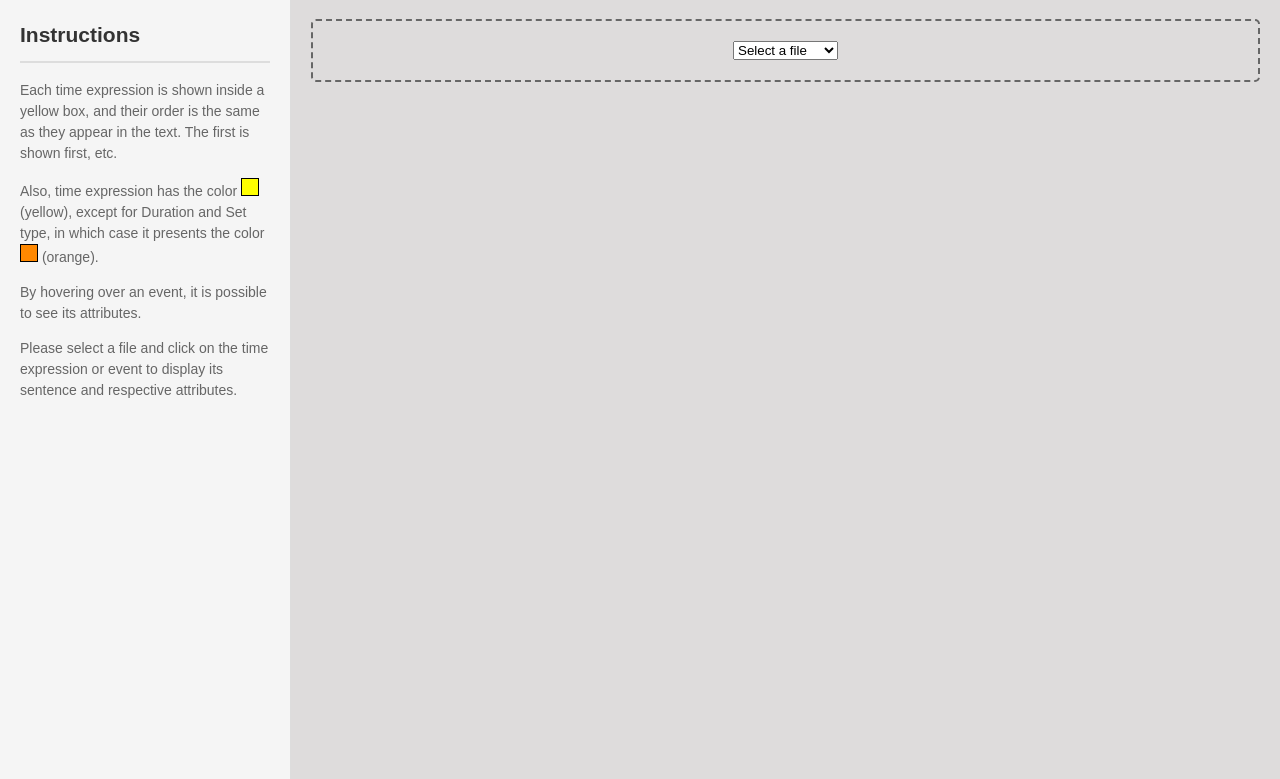
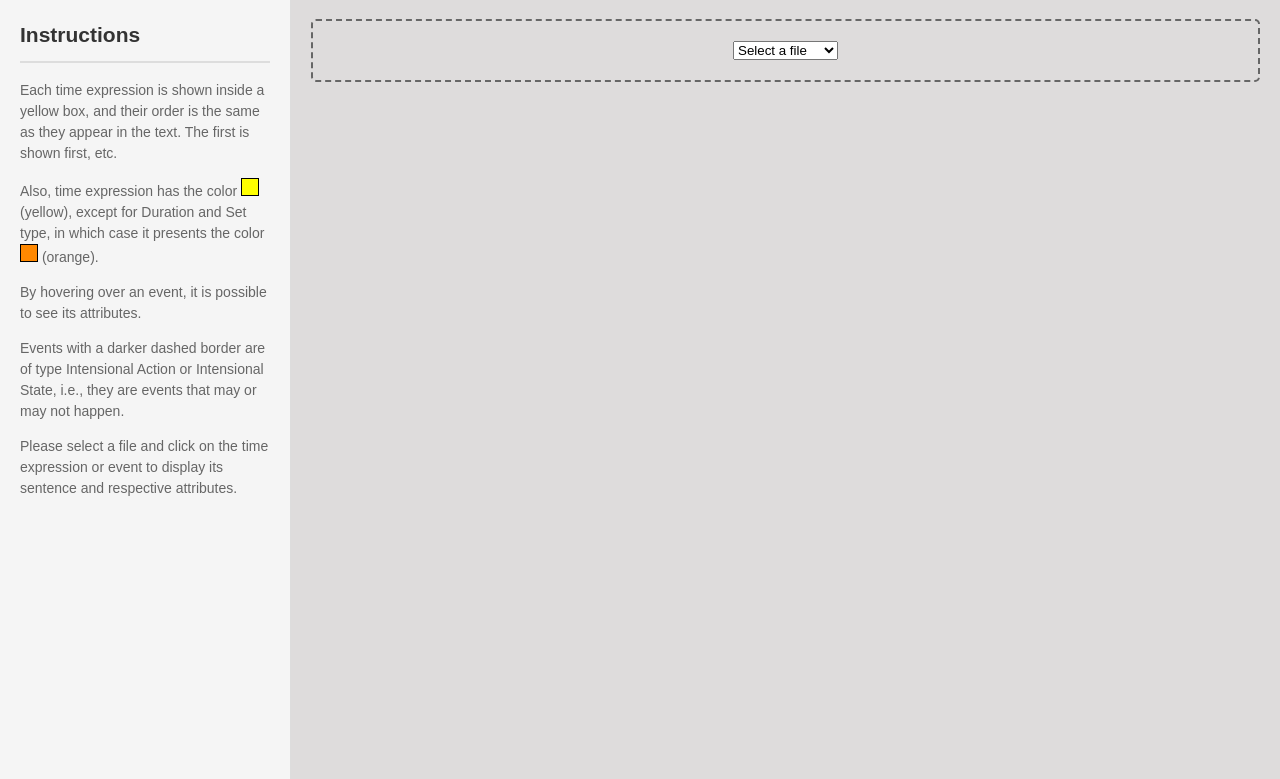
Before and after one commit to evelinamorim/sentencevisual, a Flask app: page / in a window 1280 px wide. Shown: the part 78-857 px from the top of the page. Run offline with Flask 3, Linux system fonts and the light colour scheme; some libraries are stand-ins or nearby versions.

Commit message:
1) Adjustment in Instructions 2) Changing border of Intensional Events 3) Adjustment in the distance between time expressions 4) Adjustment in some relations that connected long time expressions

```diff
--- a/static/scripts.js
+++ b/static/scripts.js
@@ -239,7 +239,7 @@ function renderTimeline(allFragments, allLinkedTimes) {
                     .style("border-radius", "10px")
                     .style("font-size", "20px")
                     .style("white-space", "nowrap")
-                    .style("margin", "20px") // Fixed position from left
+                    .style("margin", "30px 30px") // Fixed position from left
                     .style("display", "inline-block")
                     .style("text-align","center");
 
@@ -260,6 +260,13 @@ function renderTimeline(allFragments, allLinkedTimes) {
 
                 addedEventIds.add(fragment.event.id);
 
+
+                if (fragment.event.Class == "I_Action" || fragment.event.Class == "I_State"){
+                    borderValue = "2px dashed #3366cc";
+                } else{
+                    borderValue = "2px solid #99ccff";
+                }
+
                 const eventBox = eventsContainer.append("div")
                     .attr("id", `event-${fragment.event.id}`)
                     .style("width", "50px")
@@ -271,7 +278,7 @@ function renderTimeline(allFragments, allLinkedTimes) {
                     .style("justify-content", "center")
                     .style("font-size", "14px")
                     .style("box-shadow", "0 2px 4px rgba(0,0,0,0.1)")
-                    .style("border", "2px solid #99ccff")
+                    .style("border", borderValue)
                     .style("position", "absolute")
                     .style("left", function(){
                         const timelineWidth = timelineColumn.node().getBoundingClientRect().width;
@@ -341,7 +348,9 @@ function renderTimeline(allFragments, allLinkedTimes) {
         // Determine if connection should be vertical or horizontal
         const verticalDistance = Math.abs(rect2.top - rect1.top);
         const horizontalDistance = Math.abs(rect2.left - rect1.left);
-        const isVertical = verticalDistance > horizontalDistance;
+        // if the box is too wide, then the vertical and horizontal distance is too close
+        // the 30 is just an heuristic to try to fix that
+        const isVertical = verticalDistance + 30 > horizontalDistance;
 
         let startX, startY, endX, endY;
 
@@ -441,7 +450,7 @@ function renderTimeline(allFragments, allLinkedTimes) {
         );
 
         const pathGroup = sharedSVG.append("g");
-        // TODO: alternative is to name the path as the joining names of the elements it connects
+        // alternative is to name the path as the joining names of the elements it connects
         const pathId = `connection-path-${Math.random().toString(36).substr(2, 9)}`;
 
         // Create path
--- a/templates/index.html
+++ b/templates/index.html
@@ -25,7 +25,9 @@
                 <span style="display: inline-block; width: 16px; height: 16px; background-color: #ff8800; border: 1px solid #000;"></span>
                 (orange).
             </p>
-            <p>By hovering over an event, it is possible to see its attributes.</p>
+            <p>By hovering over an event, it is possible to see its attributes. </p>
+
+            <p> Events with a darker dashed border are of type Intensional Action or Intensional State, i.e., they are events that may or may not happen.</p>
             <p>Please select a file and click on the time expression or event to display its sentence and respective attributes.</p>
         </div>
 
```
